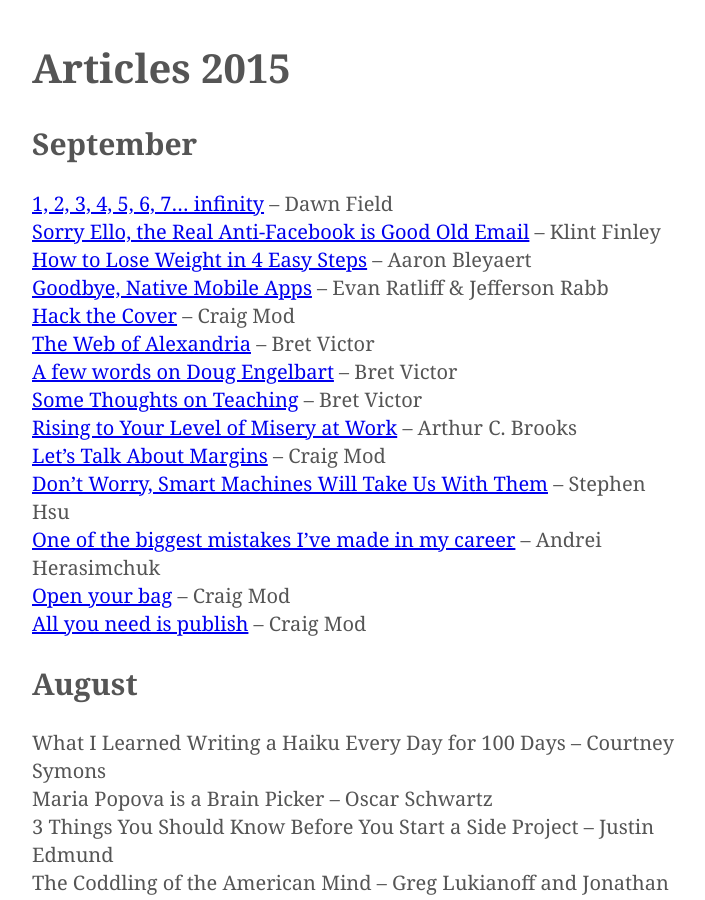
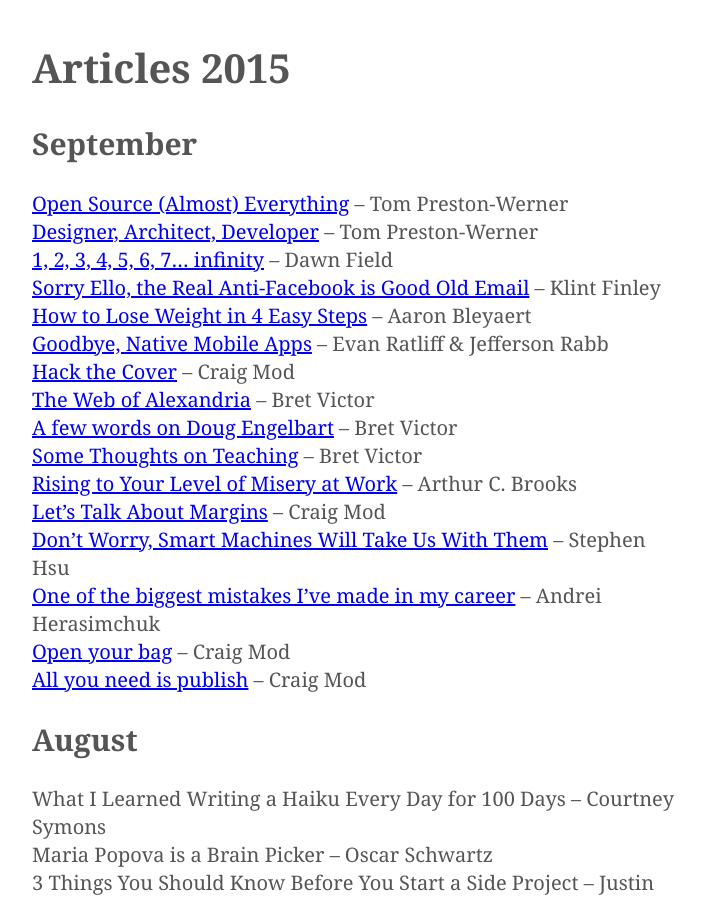
Before and after one commit to kmcgillivray/librarie, a Jekyll site: the page built from articles/2015.md, in a window 1280 px wide and 900 px high. Shown: the whole window, without its empty margins (283-988 px from the left). Built offline with Jekyll 4.4.1, drawn with Linux system fonts in a browser that asks for light colours.

Commit message:
New articles

```diff
--- a/articles/2015.md
+++ b/articles/2015.md
@@ -5,6 +5,8 @@
 
 ## September
 
+* [Open Source (Almost) Everything](http://tom.preston-werner.com/2011/11/22/open-source-everything.html) – Tom Preston-Werner
+* [Designer, Architect, Developer](http://tom.preston-werner.com/2010/12/11/designer-architect-developer.html) – Tom Preston-Werner
 * [1, 2, 3, 4, 5, 6, 7... infinity](https://medium.com/@fiedawn/1-2-3-4-5-6-7-infinity-45f15229d840) – Dawn Field
 * [Sorry Ello, the Real Anti-Facebook is Good Old Email](http://www.wired.com/2015/09/sorry-ello-real-anti-facebook-good-old-email/) – Klint Finley
 * [How to Lose Weight in 4 Easy Steps](https://medium.com/@AaronBleyaert/how-to-lose-weight-in-4-easy-steps-1f135f7e1dec) – Aaron Bleyaert
```
